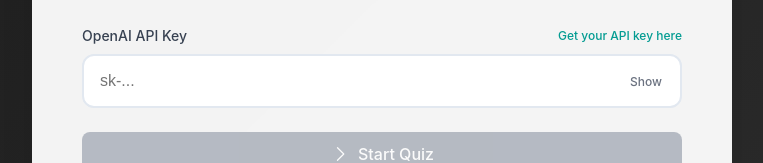
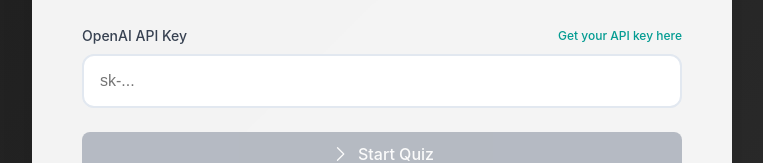
Before and after one commit to majd-karoun/astral-quiz, a React (Vite) app: page / in a window 1280 px wide. Shown: the part 509-672 px from the top of the page, without its empty margins (258-1021 px from the left). Built offline with nearby package versions, Linux system fonts and the light colour scheme.

Commit message:
bugs fixed

```diff
--- a/src/components/topic-input/TopicInput.jsx
+++ b/src/components/topic-input/TopicInput.jsx
@@ -62,11 +62,17 @@
   hasApiKey
 }) => {
   const [apiKey, setApiKey] = useState(() => localStorage.getItem('openai_api_key') || '');
-  const [showApiKey, setShowApiKey] = useState(false);
   const [apiKeyError, setApiKeyError] = useState('');
   const [isPaused, setIsPaused] = useState(false);
   const carouselRef = useRef(null);
   const [shuffledTopics] = useState(() => shuffleArray(TOPIC_SUGGESTIONS));
+
+  // Handle API key changes
+  const handleApiKeyChange = (e) => {
+    const newApiKey = e.target.value;
+    setApiKey(newApiKey);
+    localStorage.setItem('openai_api_key', newApiKey);
+  };
 
   // Auto-scroll functionality
   useEffect(() => {
@@ -155,7 +161,6 @@
                 className="topics-carousel"
                 ref={carouselRef}
               >
-                {/* Double the shuffled array for seamless scrolling */}
                 {[...shuffledTopics, ...shuffledTopics].map((suggestion, index) => (
                   <button
                     key={index}
@@ -188,20 +193,13 @@
             <div className="input-container">
               <input
                 id="apiKey"
-                type={showApiKey ? "text" : "password"}
+                type="password"
                 value={apiKey}
-                onChange={(e) => setApiKey(e.target.value)}
+                onChange={handleApiKeyChange}
                 placeholder="sk-..."
                 className="topic-input"
                 disabled={isLoading}
               />
-              <button
-                type="button"
-                onClick={() => setShowApiKey(!showApiKey)}
-                className="visibility-toggle"
-              >
-                {showApiKey ? 'Hide' : 'Show'}
-              </button>
             </div>
             {apiKeyError && (
               <p className="error-message">{apiKeyError}</p>
```
